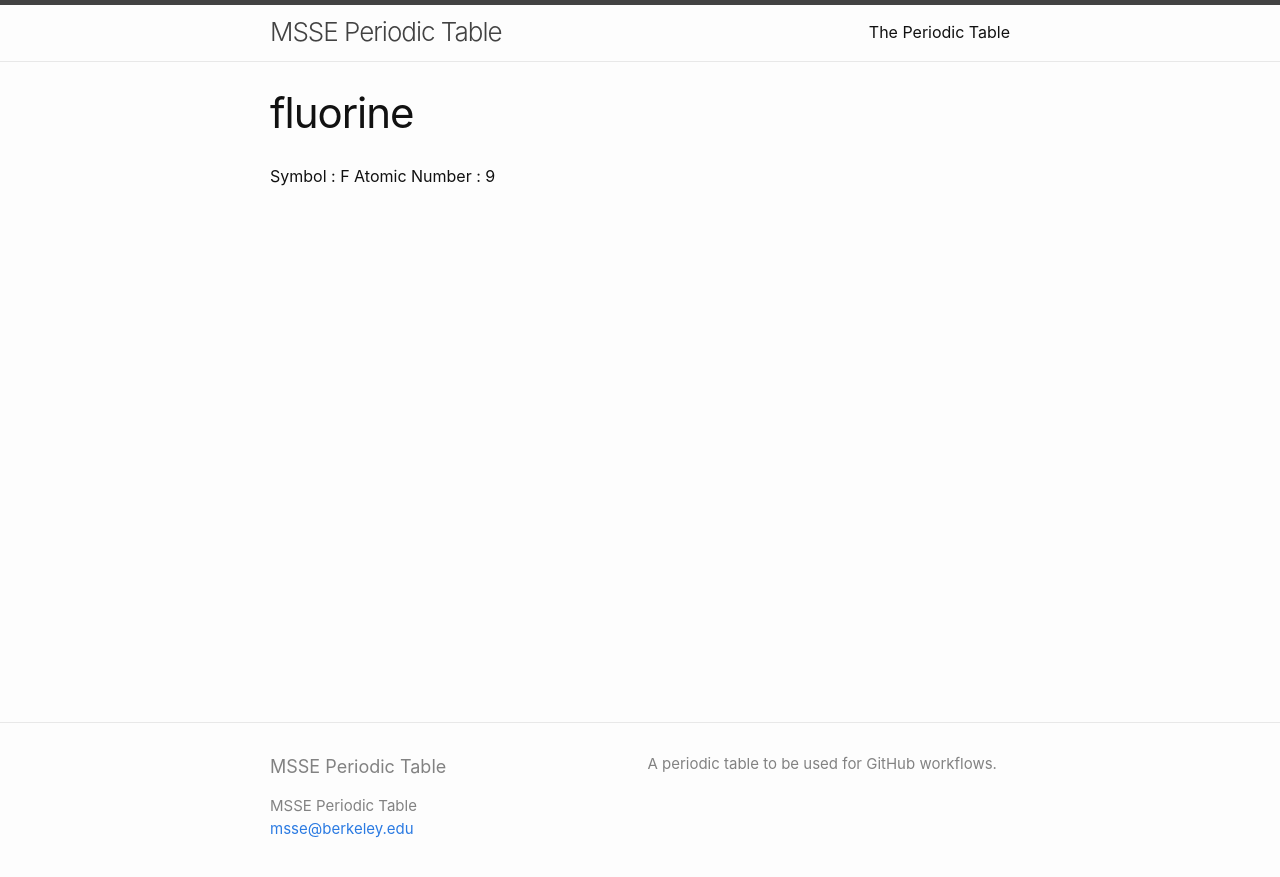
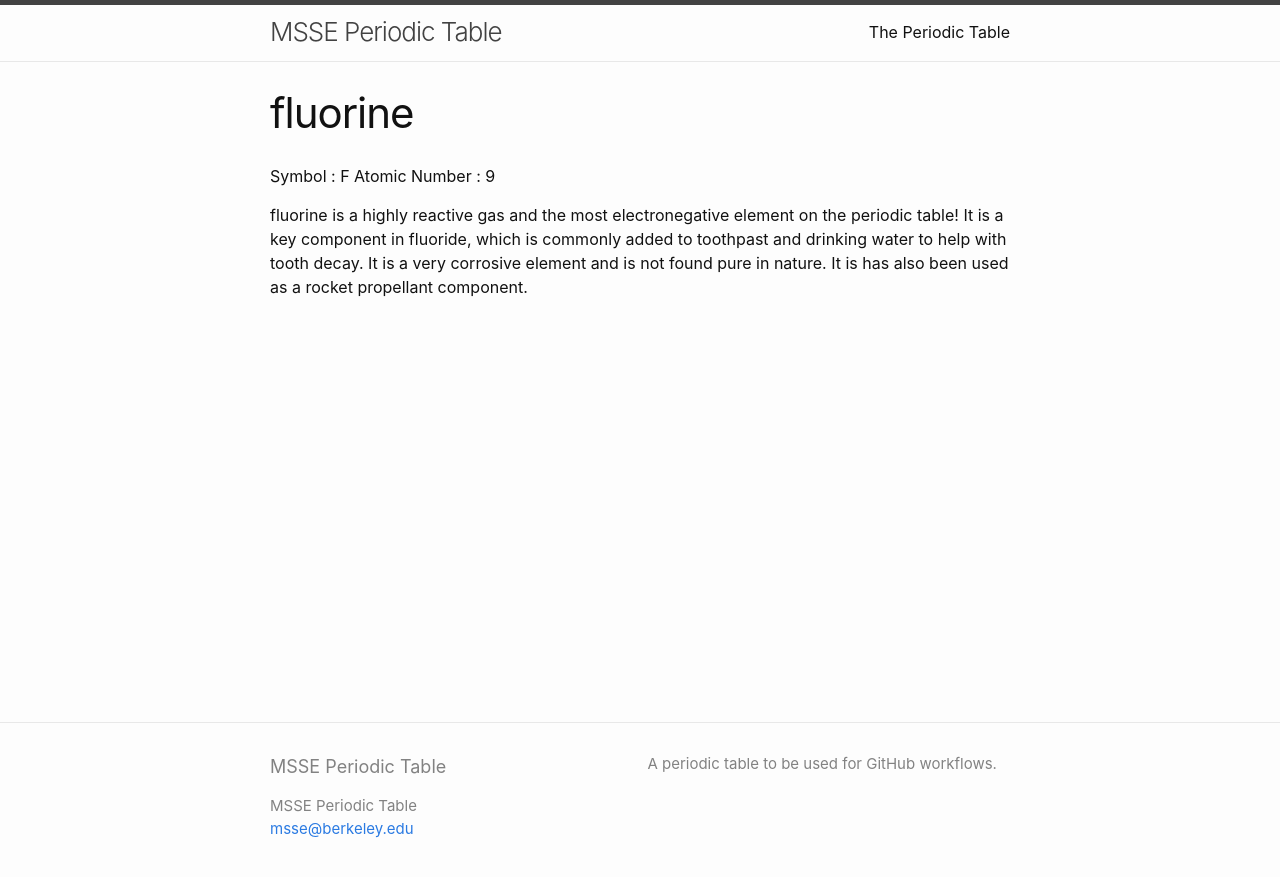
Before and after one commit to msse-chem-280-2025/periodic-table, a Jekyll site: the page built from elements/fluorine.md, in a window 1280 px wide. Shown: the top 877 px of the page. Built offline with Jekyll 4.4.1, drawn with Linux system fonts in a browser that asks for light colours.

Commit message:
added fun facts about fluorine

```diff
--- a/elements/fluorine.md
+++ b/elements/fluorine.md
@@ -5,3 +5,7 @@ title: fluorine
 
 Symbol : F
 Atomic Number : 9
+
+fluorine is a highly reactive gas and the most electronegative element on the periodic table!
+It is a key component in fluoride, which is commonly added to toothpast and drinking water to help with tooth decay.
+It is a very corrosive element and is not found pure in nature. It is has also been used as a rocket propellant component.
```
